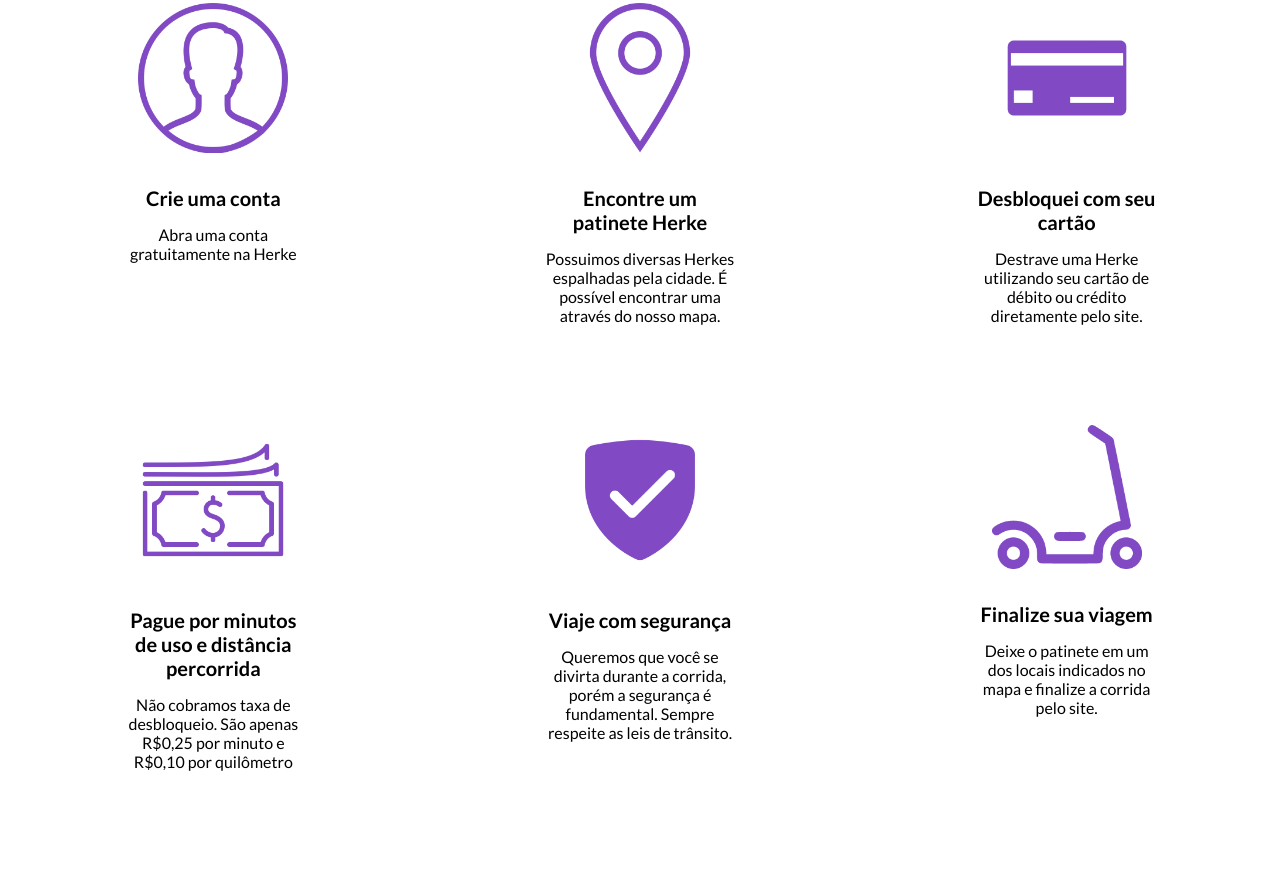
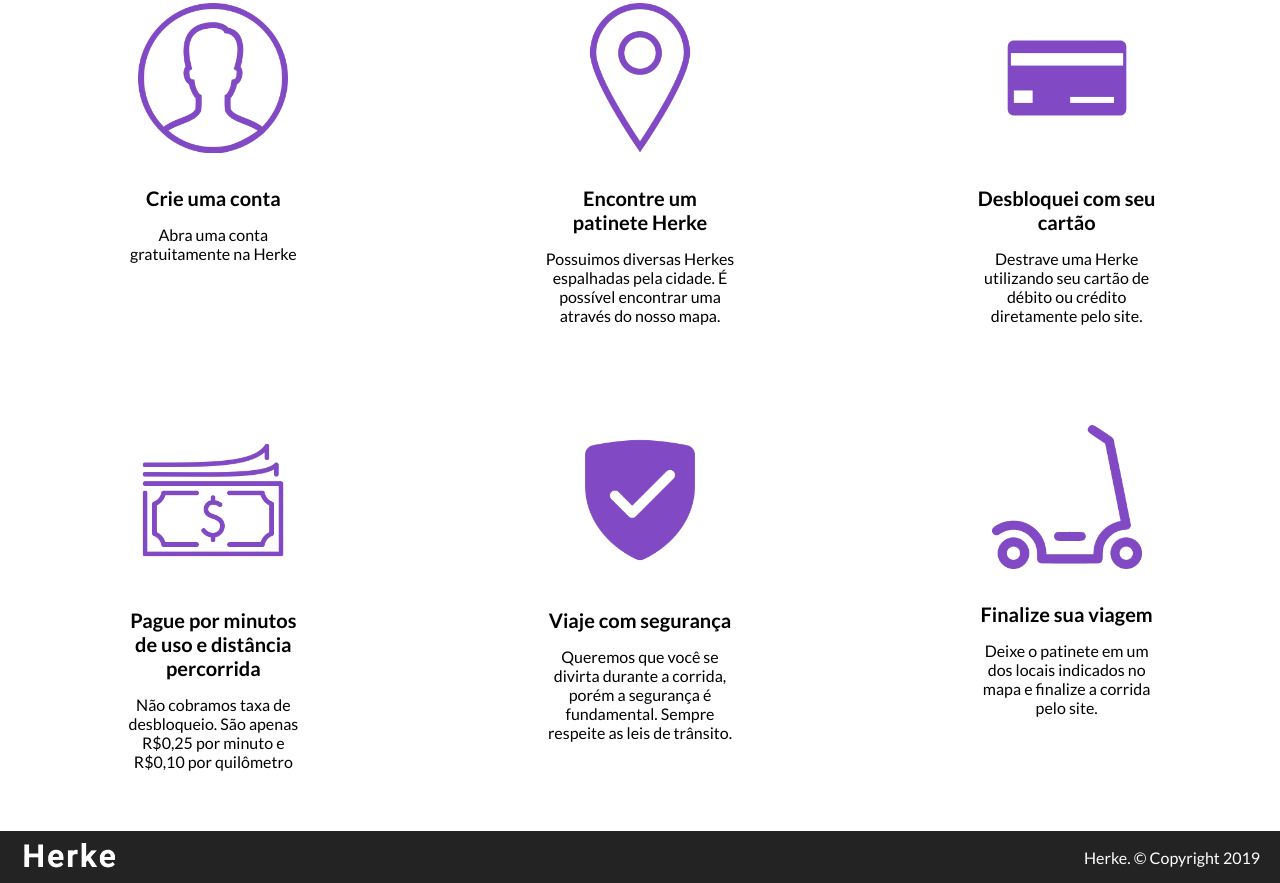
Before and after one commit to matheusvassoler/Herke, a plain HTML site: page public/index.html in a window 1280 px wide. Shown: the part 1793-2676 px from the top of the page. Before the commit the page ends 2564 px from the top, so only its background shows below. Drawn offline with Linux system fonts and the light colour scheme.

Commit message:
Build the footer of the site

```diff
--- a/public/css/style.css
+++ b/public/css/style.css
@@ -159,3 +159,17 @@
 .box-text {
     margin-top: 15px;
 }
+
+.footer-site {
+    display: flex;
+    flex-wrap: wrap;
+    justify-content: space-between;
+    align-items: center;
+    background-color: #232323;
+    color: #fff;
+    padding: 10px 20px;
+}
+
+.footer-site img {
+    width: 100px;
+}
--- a/public/index.html
+++ b/public/index.html
@@ -123,6 +123,10 @@
           </div>
         </div>
       </section>
+      <footer class="footer-site">
+        <img src="images/logo/text_logo_transparent1.png" alt="Logo da empresa" />
+        <p>Herke. © Copyright 2019</p>
+      </footer>
     </div>
   </body>
 </html>
```
Also changed, not shown: public/images/logo/text_logo_transparent.png (added), public/images/logo/text_logo_transparent1.png (added).
